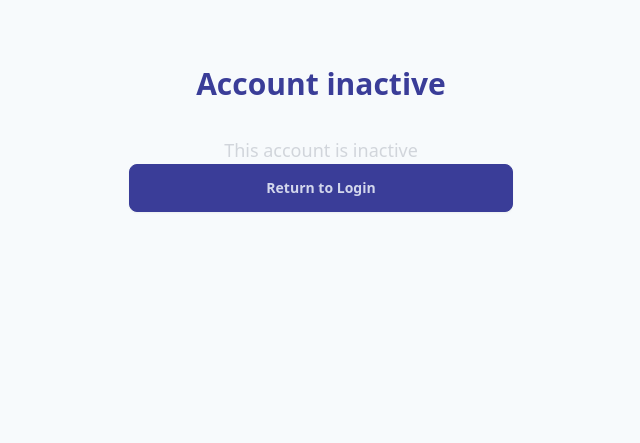
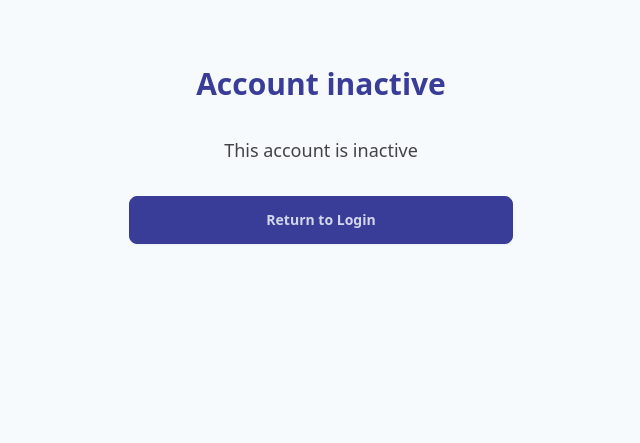
Before and after one commit to bessavagner/expense-tracker, a Django app: a page that uses src/templates/account/account_inactive.html in a window 1280 px wide. Shown: the part 64-507 px from the top of the page, without its empty margins (319-959 px from the left). Run offline with Django 4.2, Linux system fonts and the light colour scheme.

Commit message:
refactor: improve styles of other accounts related templates

```diff
--- a/src/templates/account/account_inactive.html
+++ b/src/templates/account/account_inactive.html
@@ -9,11 +9,11 @@
     <div class="flex flex-col justify-center mx-auto p-8">
         <div class="mt-8 prose prose-slate mx-auto w-full md:max-w-screen-sm lg:prose-lg">
             <h2 class="text-primary text-4xl text-center font-extrabold mb-6">{% translate "Account inactive" %}</h2>
-            <p class="text-center text-lg text-gray-300 mb-8">
+            <p class="text-center text-lg text-base-300mb-8">
                 {% translate "This account is inactive" %}
             </p>
         </div>
-        <div class="flex items-center justify-cente mt-8r">
+        <div class="flex items-center justify-cente mt-8">
             <a href="{% url 'login' %}" class="btn btn-primary mx-auto w-1/2 md:w-96">{% translate "Return to" %} Login</a>
         </div>
     </div>
--- a/src/templates/account/password_reset_done.html
+++ b/src/templates/account/password_reset_done.html
@@ -9,14 +9,14 @@
     <div class="flex flex-col justify-center mx-auto p-8">
         <div class="mt-8 prose prose-slate mx-auto w-full md:max-w-screen-sm lg:prose-lg">
             <h2 class="text-primary text-4xl text-center font-extrabold mb-6">{% translate "Password Reset Request Submitted" %}</h2>
-            <p class="text-center text-lg text-gray-300 mb-8">
+            <p class="text-left text-lg text-base-300 mb-8">
                 {% translate "An email with instructions on how to reset your password has been sent to your email address." %}
             </p>
-            <p class="text-center text-lg text-gray-300 mb-8">
+            <p class="text-left text-lg text-base-300 mb-8">
                 {% translate "Please check your inbox and follow the provided instructions to complete the password reset process." %}
             </p>
         </div>
-        <div class="flex items-center justify-cente mt-8r">
+        <div class="flex items-center justify-cente mt-8">
             <a href="{% url 'login' %}" class="btn btn-primary mx-auto w-1/2 md:w-96">{% translate "Return to" %} Login</a>
         </div>
     </div>
```
Also changed, not shown: 1 other file.
